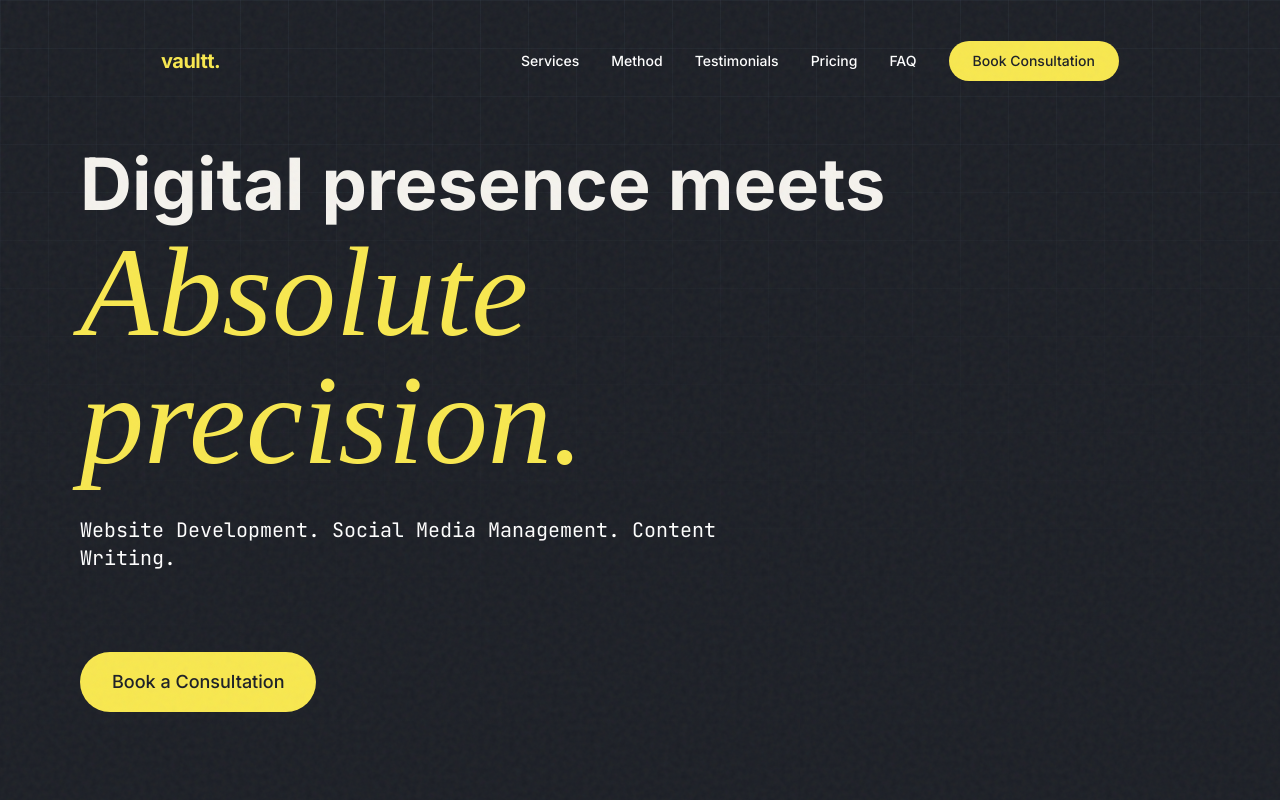
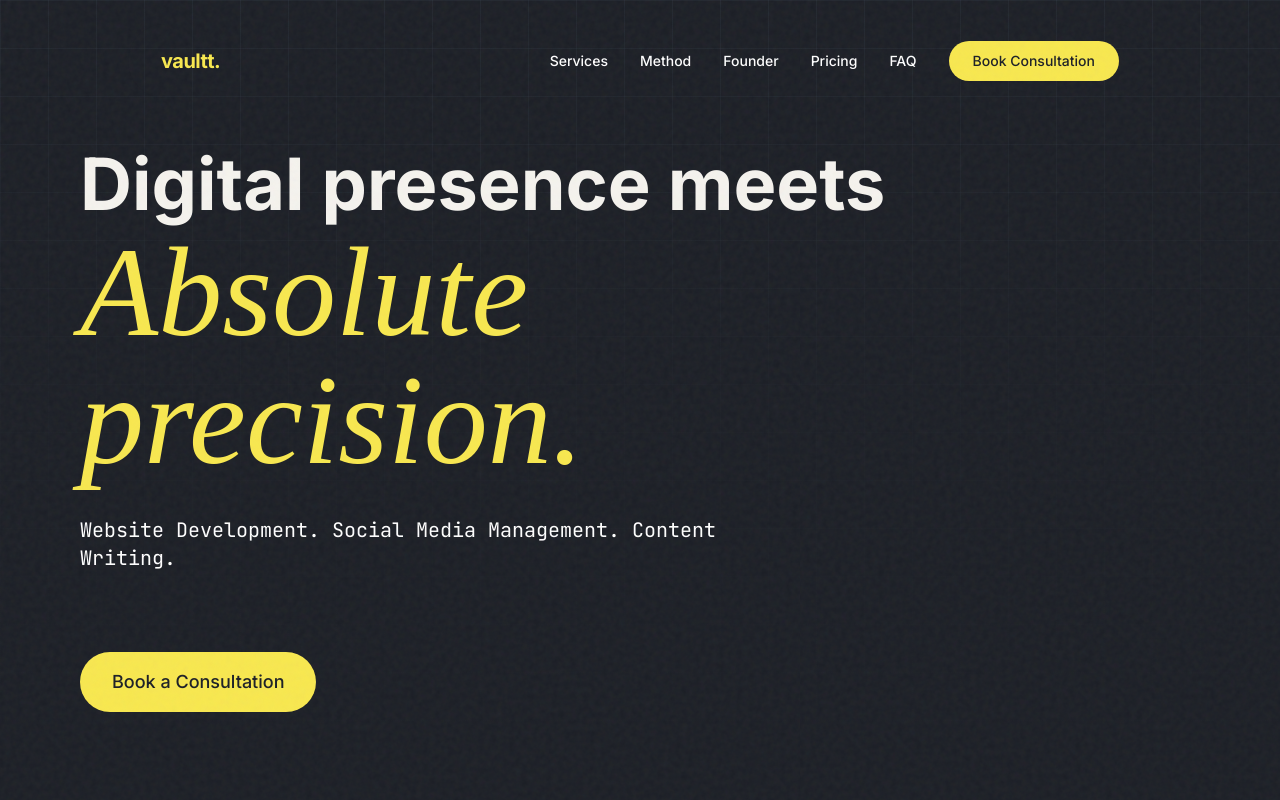
Before and after one commit to riteshraykar12/vaultt, a React (Vite) app: page / in a window 1280 px wide. Shown: the top 800 px of the page. Built offline with nearby package versions, Linux system fonts and the light colour scheme; no server answers; a web font is replaced by a local one.

Commit message:
feat: link navbar to FoundersBridge section

```diff
--- a/src/App.jsx
+++ b/src/App.jsx
@@ -44,7 +44,7 @@ const Navbar = () => {
         <div className="hidden md:flex items-center gap-8 text-sm font-medium">
           <a href="#services" className="hover:-translate-y-px transition-transform text-white hover:text-foreground">Services</a>
           <a href="#method" className="hover:-translate-y-px transition-transform text-white hover:text-foreground">Method</a>
-          <a href="#proof" className="hover:-translate-y-px transition-transform text-white hover:text-foreground">Testimonials</a>
+          <a href="#founders-bridge" className="hover:-translate-y-px transition-transform text-white hover:text-foreground">Founder</a>
           <a href="#pricing" className="hover:-translate-y-px transition-transform text-white hover:text-foreground">Pricing</a>
           <a href="#faq" className="hover:-translate-y-px transition-transform text-white hover:text-foreground">FAQ</a>
           <Link to="/consultation" className="btn-magnetic bg-accent text-background px-6 py-2.5 rounded-full hover:-translate-y-px transition-all">
@@ -76,7 +76,7 @@ const Navbar = () => {
         <div className="flex flex-col items-center gap-10 text-3xl font-sans font-bold text-white">
           <a href="#services" onClick={() => setIsMobileMenuOpen(false)} className="hover:text-accent transition-colors">Services</a>
           <a href="#method" onClick={() => setIsMobileMenuOpen(false)} className="hover:text-accent transition-colors">Method</a>
-          <a href="#proof" onClick={() => setIsMobileMenuOpen(false)} className="hover:text-accent transition-colors">Testimonials</a>
+          <a href="#founders-bridge" onClick={() => setIsMobileMenuOpen(false)} className="hover:text-accent transition-colors">Founder</a>
           <a href="#pricing" onClick={() => setIsMobileMenuOpen(false)} className="hover:text-accent transition-colors">Pricing</a>
           <a href="#faq" onClick={() => setIsMobileMenuOpen(false)} className="hover:text-accent transition-colors">FAQ</a>
           <Link to="/consultation" onClick={() => setIsMobileMenuOpen(false)} className="mt-4 bg-accent text-background px-8 py-4 rounded-2xl hover:scale-[1.03] transition-transform text-xl uppercase tracking-wider text-black">
@@ -429,7 +429,7 @@ const About = () => {
 // --- FOUNDERS BRIDGE ---
 const FoundersBridge = () => {
   return (
-    <section className="relative py-40 px-6 overflow-hidden flex flex-col items-center text-center">
+    <section id="founders-bridge" className="relative py-40 px-6 overflow-hidden flex flex-col items-center text-center">
       {/* Background Image with Parallax effect */}
       <div className="absolute inset-0 z-0">
         <img
```
